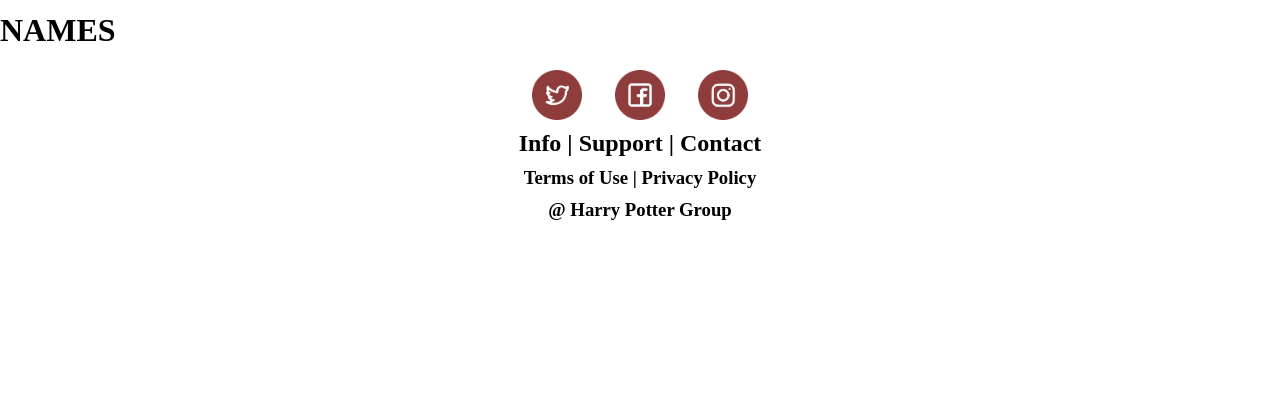
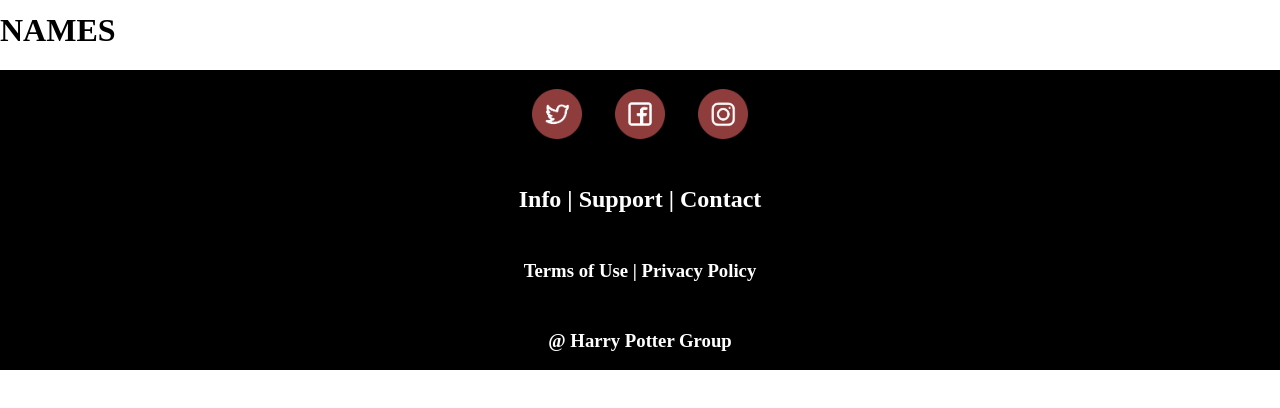
Before and after one commit to ArvidErik/secrets-of-diagon, a React (Vite) app: page / in a window 1280 px wide. Shown: the part 272-680 px from the top of the page. Built offline with nearby package versions, Linux system fonts and the light colour scheme.

Commit message:
footer css done

```diff
--- a/src/styles/Footer.css
+++ b/src/styles/Footer.css
@@ -1,17 +1,18 @@
 
 .footer{
-    height: 50px;
+    height: 300px;
     width: 100%;
     display: flex;
     align-items: center;
     justify-content: space-around;
-    background-color: white;
+    background-color: black;
     flex-direction: column;
     gap: 10px;
 }
 
 h2,h3{
     margin: 0;
+    color: white;
 }
 
 .logos{
```
